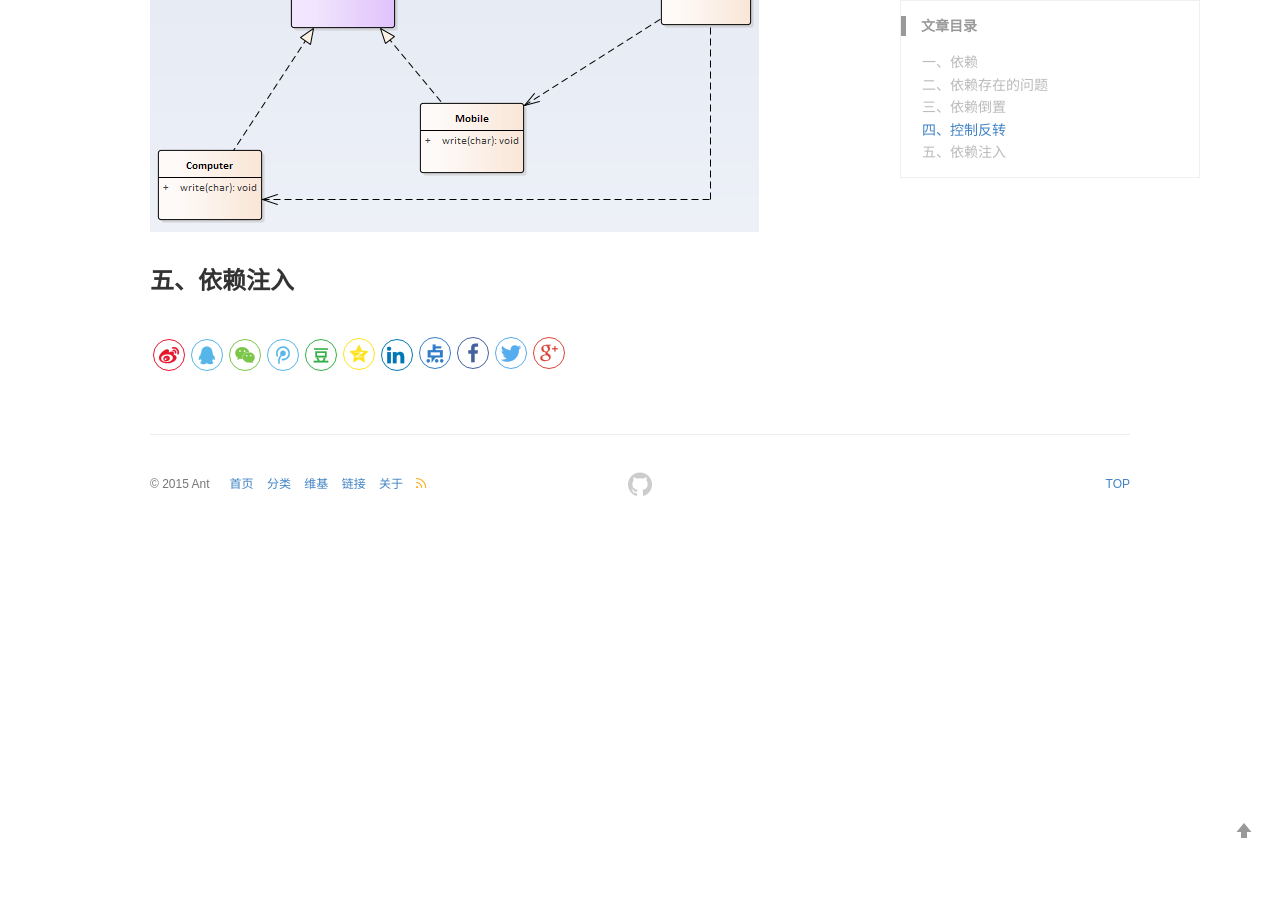
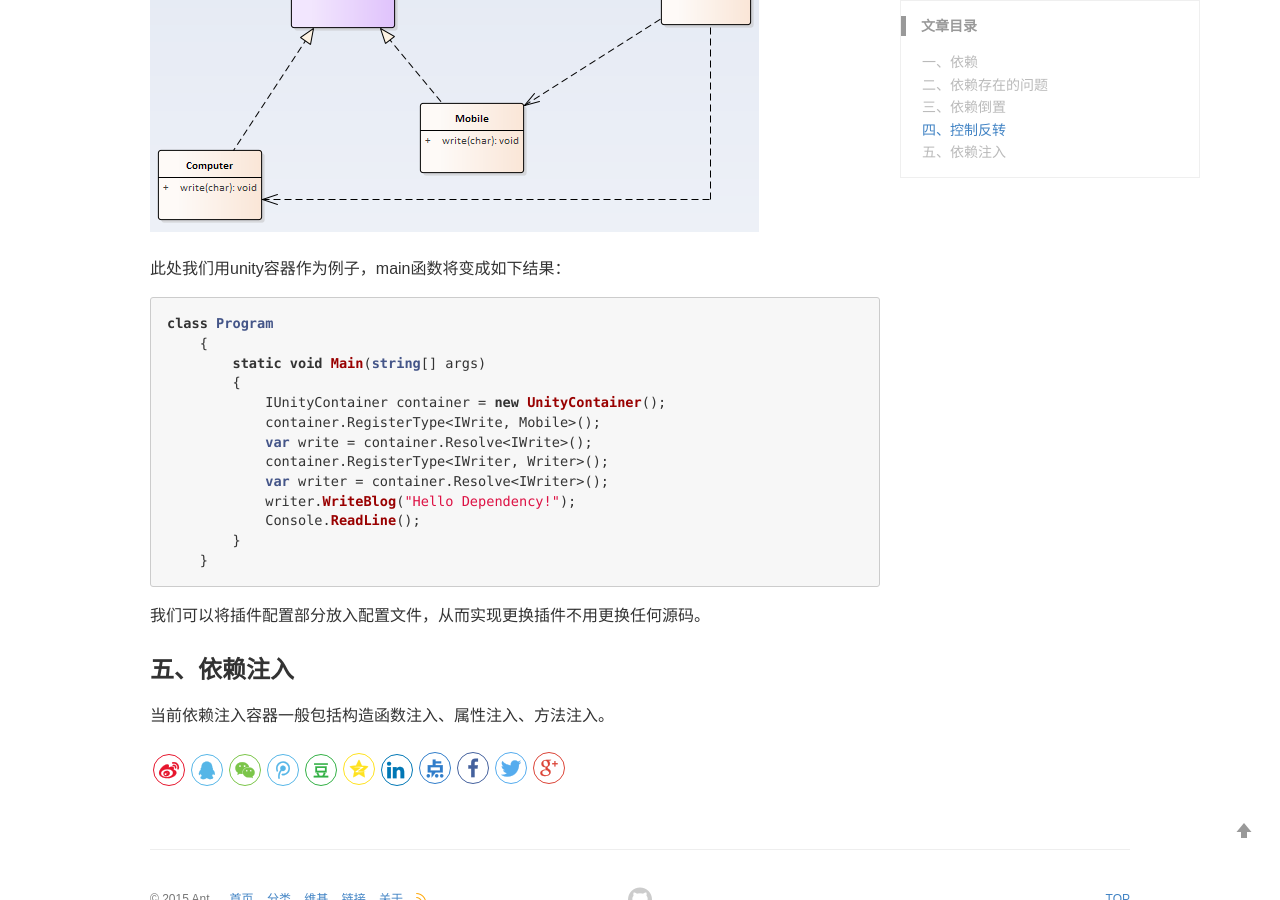
Before and after one commit to runningantinsummer/runningantinsummer.github.io, a Jekyll site: the page built from _posts/2019-11-15-post.md, in a window 1280 px wide and 900 px high, scrolled down 5467 px. Built offline with Jekyll 4.4.1, drawn with Linux system fonts in a browser that asks for light colours; comment, search, counter and statistics services are not loaded; before the commit the page ends 6000 px from its top, so only the background shows below that.

Commit message:
update 2019-11-15-post.md

````diff
--- a/_posts/2019-11-15-post.md
+++ b/_posts/2019-11-15-post.md
@@ -200,6 +200,24 @@ class Writer
 
 ![](/images/blogs/di_3.png)
 
+此处我们用unity容器作为例子，main函数将变成如下结果：
 
+```csharp
+class Program
+    {
+        static void Main(string[] args)
+        {
+            IUnityContainer container = new UnityContainer();
+            container.RegisterType<IWrite, Mobile>();
+            var write = container.Resolve<IWrite>();
+            container.RegisterType<IWriter, Writer>();
+            var writer = container.Resolve<IWriter>();
+            writer.WriteBlog("Hello Dependency!");
+            Console.ReadLine();
+        }
+    }
+```
+我们可以将插件配置部分放入配置文件，从而实现更换插件不用更换任何源码。
 
 ### 五、依赖注入
+当前依赖注入容器一般包括构造函数注入、属性注入、方法注入。
````
